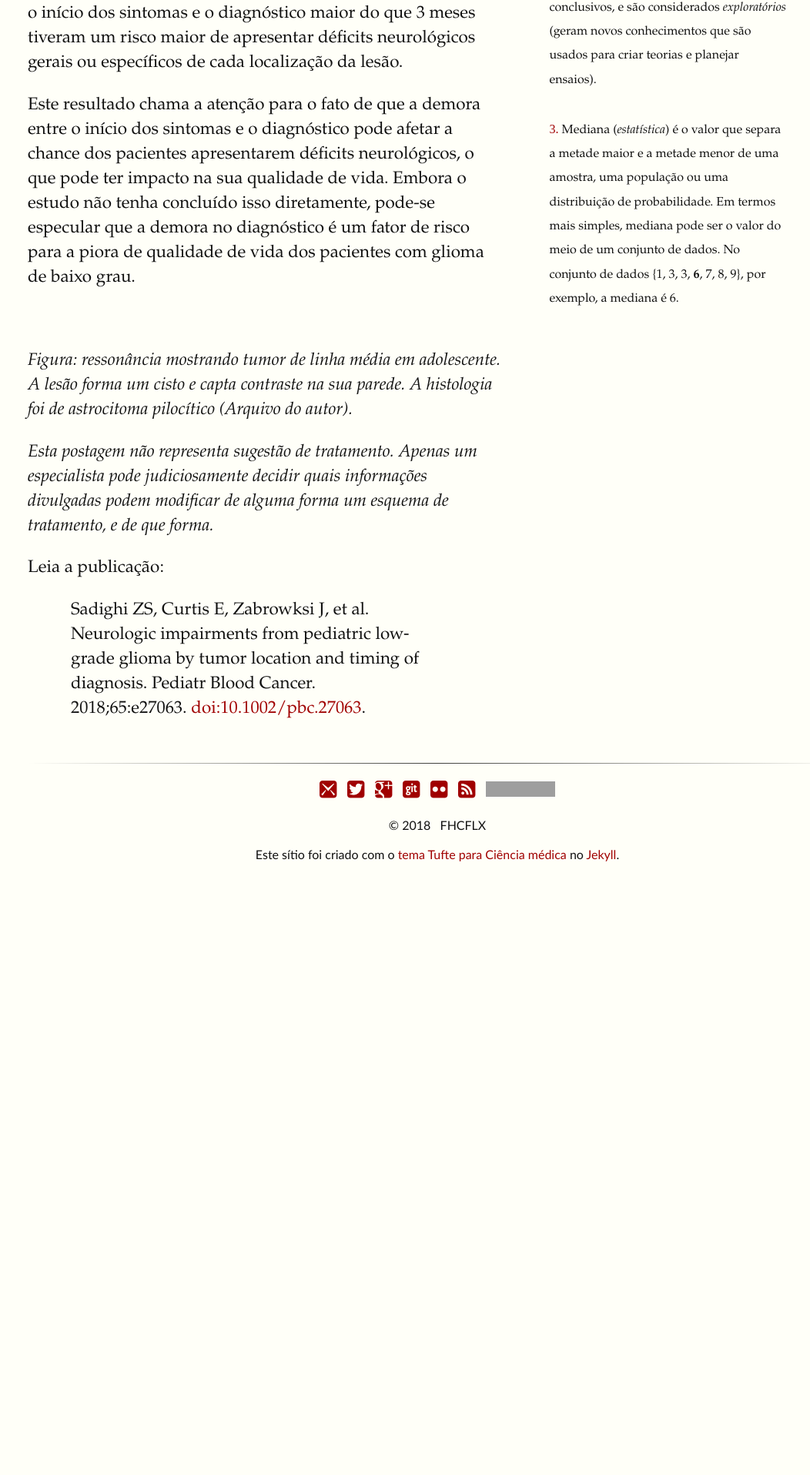
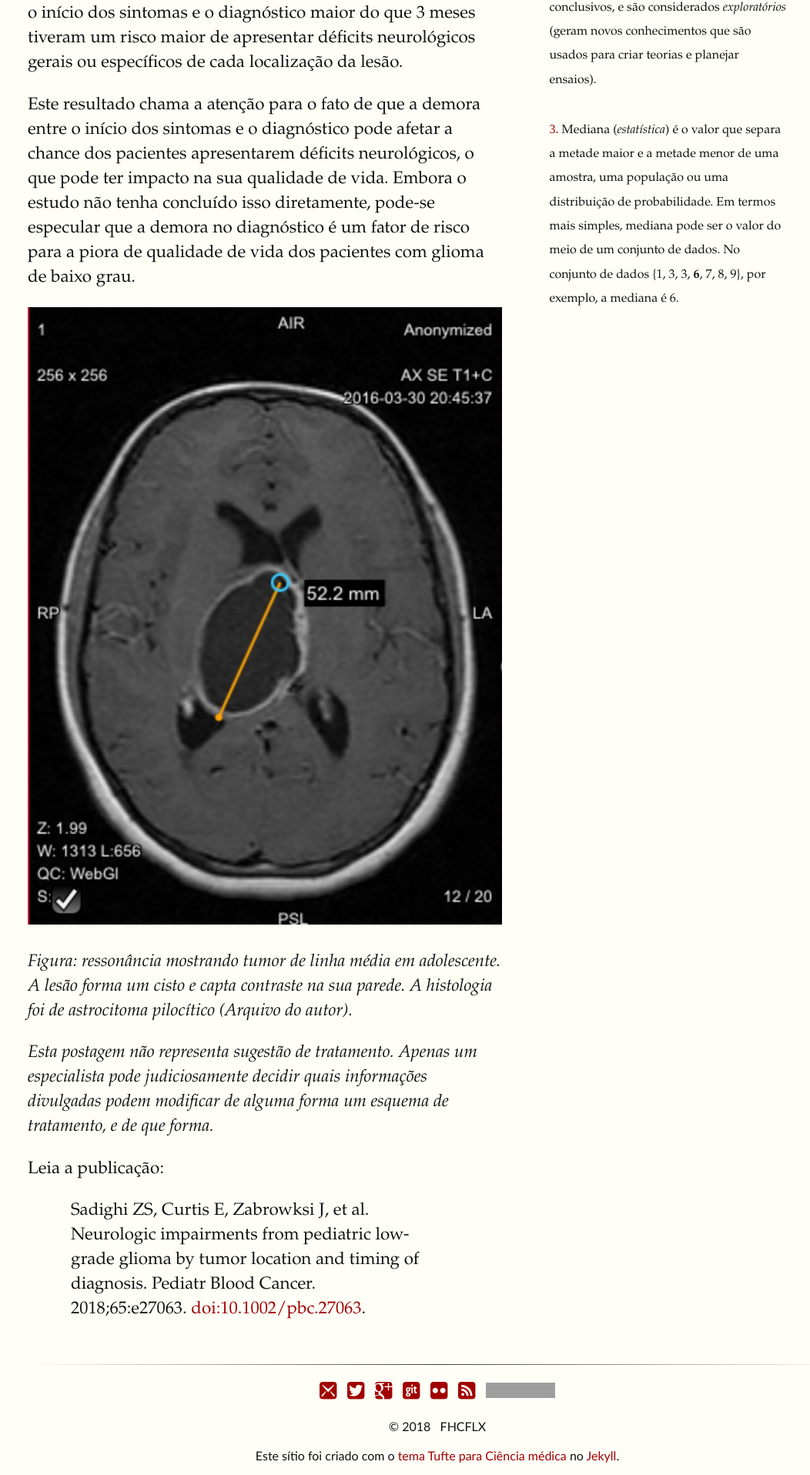
Before and after one commit to fhcflx/pharmakon, a Jekyll site: the page built from _posts/2018-05-15-Tumores-deficits-neurologicos.markdown, in a window 1280 px wide. Shown: the part 1323-3239 px from the top of the page at 77% size, without its empty margins (124-1176 px from the left). Built offline with Jekyll 4.4.1, drawn with Linux system fonts in a browser that asks for light colours; comment, search, counter and statistics services are not loaded; before the commit the page ends 2458 px from its top, so only the background shows below that; grey boxes are pictures that could not be loaded.

Commit message:
mais algumas figuras e links

```diff
--- a/_posts/2018-05-15-Tumores-deficits-neurologicos.markdown
+++ b/_posts/2018-05-15-Tumores-deficits-neurologicos.markdown
@@ -21,7 +21,7 @@ De acordo com os resultados, os pacientes com tumores supratentoriais hemisféri
 
 Este resultado chama a atenção para o fato de que a demora entre o início dos sintomas e o diagnóstico pode afetar a chance dos pacientes apresentarem déficits neurológicos, o que pode ter impacto na sua qualidade de vida. Embora o estudo não tenha concluído isso diretamente, pode-se especular que a demora no diagnóstico é um fator de risco para a piora de qualidade de vida dos pacientes com glioma de baixo grau.
 
-![]()
+![]({{site.baseurl}}/assets/img/astro.jpg)
 
 _Figura: ressonância mostrando tumor de linha média em adolescente. A lesão forma um cisto e capta contraste na sua parede. A histologia foi de astrocitoma pilocítico (Arquivo do autor)._
 
```
Also changed, not shown: assets/img/astro.jpg (renamed from assets/img/Asset.jpg).
